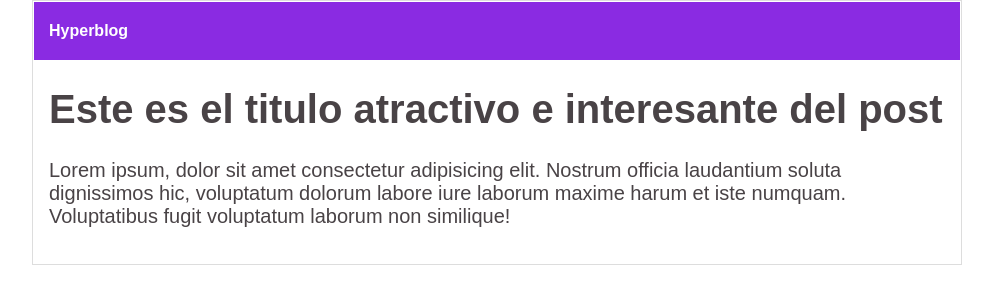
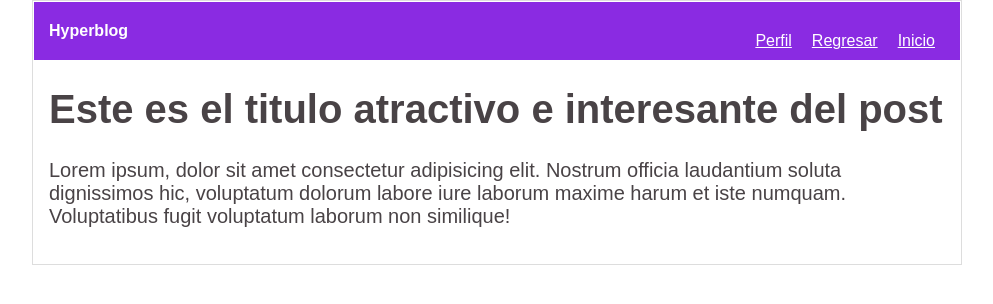
Before and after one commit to edalguerr/Hyperblog, a plain HTML site: page index.html in a window 1280 px wide. Shown: the whole page, without its empty margins (143-1136 px from the left). Drawn offline with Linux system fonts and the light colour scheme.

Commit message:
Nuevas modificaciones a la cabecera, se le agrego un menú de navegacion

```diff
--- a/css/estilos.css
+++ b/css/estilos.css
@@ -33,3 +33,10 @@ h5{
     margin-top: -15px;
     padding: 20px 15px;
 }
+
+#cabecera a{
+    color: white;
+    font-weight: normal;
+    float: right;
+    margin: 10px;
+}
--- a/index.html
+++ b/index.html
@@ -13,6 +13,9 @@
     <div id="container">
         <div id="cabecera">
             Hyperblog
+            <a href="#">Inicio</a>
+            <a href="#">Regresar</a>
+            <a href="#">Perfil</a>
         </div>
         <div id="post">
             <h1>Este es el titulo atractivo e interesante del post</h1>
```
